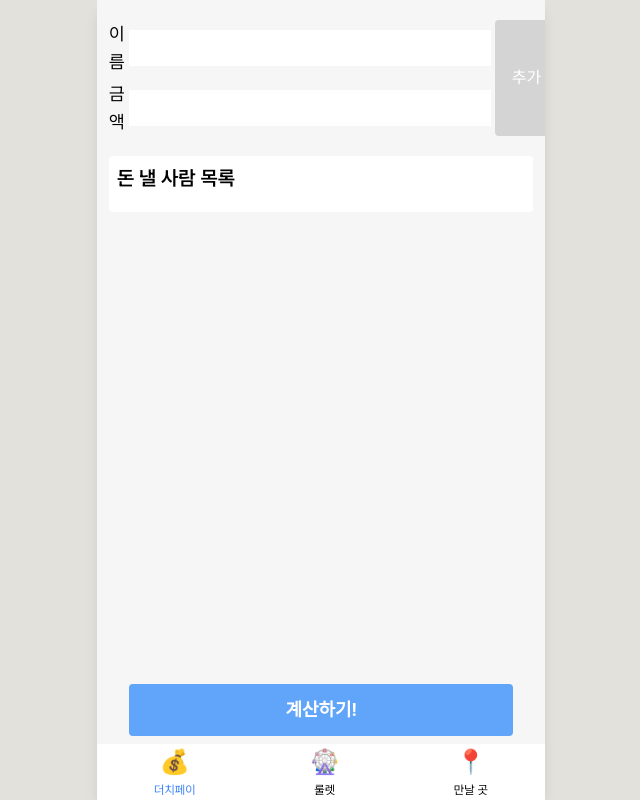
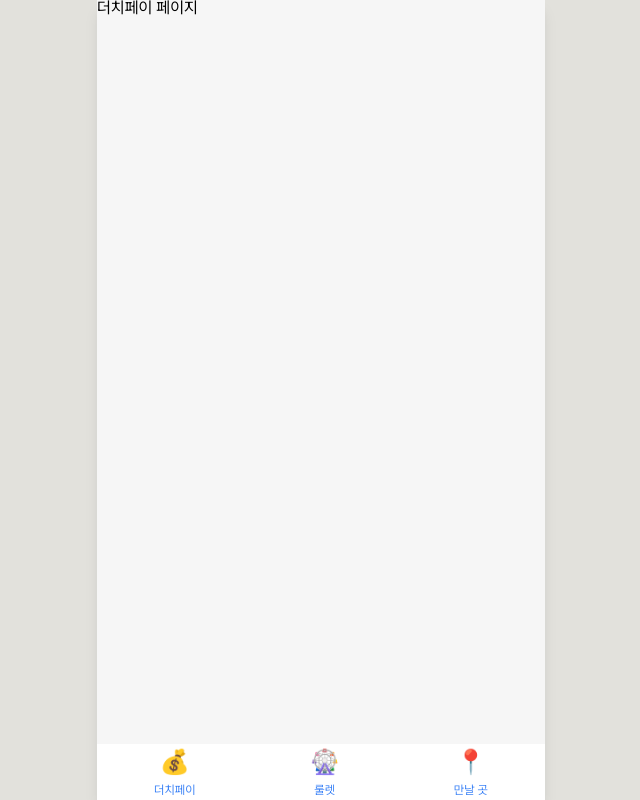
Before and after one commit to BCSDLab/TOY_HELP_MEET, a Next.js app: page /dutch-pay in a window 1280 px wide. Shown: the whole page, without its empty margins (319-959 px from the left). Built offline with nearby package versions, Linux system fonts and the light colour scheme.

Commit message:
Revert "feat: 더치페이 기능 1차 제작"
This reverts commit d4f9a9510f55a3482f78c9e545ab31a853577a8e.

```diff
--- a/package.json
+++ b/package.json
@@ -14,8 +14,7 @@
   "dependencies": {
     "next": "14.2.5",
     "react": "^18",
-    "react-dom": "^18",
-    "react-hook-form": "^7.52.1"
+    "react-dom": "^18"
   },
   "devDependencies": {
     "@next/eslint-plugin-next": "^14.2.5",
--- a/src/components/Layout/BottomNavigation.tsx
+++ b/src/components/Layout/BottomNavigation.tsx
@@ -13,13 +13,13 @@ export default function BottomNavigation() {
             <span className="text-xs mt-1">더치페이</span>
           </Link>
         </li>
-        <li className={router.pathname === '/roulette' ? 'text-blue-500' : ''}>
+        <li className={router.pathname === '/dutch-pay' ? 'text-blue-500' : ''}>
           <Link href="/roulette" className="flex flex-col items-center p-2">
             <span className="text-2xl">🎡</span>
             <span className="text-xs mt-1">룰렛</span>
           </Link>
         </li>
-        <li className={router.pathname === '/where-to-meet' ? 'text-blue-500' : ''}>
+        <li className={router.pathname === '/dutch-pay' ? 'text-blue-500' : ''}>
           <Link href="/where-to-meet" className="flex flex-col items-center p-2">
             <span className="text-2xl">📍</span>
             <span className="text-xs mt-1">만날 곳</span>
--- a/src/pages/dutch-pay/calculate.ts
+++ /dev/null
@@ -1,41 +0,0 @@
-import { Member, Transfer } from './interface';
-
-interface RoundProps {
-  members: Member[];
-  transfers: Transfer[];
-}
-
-function round({ members, transfers }: RoundProps): [Member[], Transfer[]] {
-  const newMembers = members.map((member) => new Member(member));
-  newMembers.sort((a, b) => b.diff - a.diff);
-
-  const sender = newMembers[0];
-  const recipient = newMembers.find((member) => member.diff < 0);
-  if (!recipient) { return [newMembers, transfers]; }
-
-  const newTransfers = [...transfers, new Transfer({
-    id: transfers.length + 1,
-    from: sender.name,
-    to: recipient.name,
-    amount: sender.diff,
-  })];
-
-  recipient.setDiff(recipient.diff + sender.diff);
-  sender.setDiff(0);
-  return [newMembers, newTransfers];
-}
-
-export function calculate(inputMembers: Member[]) {
-  let transfers: Transfer[] = [];
-  const totalPaid = inputMembers.reduce((acc, member) => acc + member.paid, 0);
-  const average = Math.floor(totalPaid / inputMembers.length);
-  let members = inputMembers
-    .map((member) => new Member(member))
-    .map((member) => member.calculateDiff(average));
-
-  for (let i = 0; i < members.length; i += 1) {
-    [members, transfers] = round({ members, transfers });
-  }
-
-  return { members, transfers };
-}
--- a/src/pages/dutch-pay/index.tsx
+++ b/src/pages/dutch-pay/index.tsx
@@ -1,108 +1,3 @@
-import { useState } from 'react';
-import { useForm } from 'react-hook-form';
-import { calculate } from '@/pages/dutch-pay/calculate';
-import { Member, Transfer } from './interface';
-
-interface FormType {
-  name: string;
-  paid: number;
+export default function DutchPay() {
+  return <div>더치페이 페이지</div>;
 }
-
-export default function DutchPay() {
-  const {
-    register,
-    reset,
-    setFocus,
-    handleSubmit,
-    formState: { isValid },
-  } = useForm<FormType>();
-  const [rawMembers, setRawmembers] = useState<Member[]>([]);
-  const [result, setResult] = useState<{
-    members: Member[];
-    transfers: Transfer[];
-  }>();
-
-  const handleAdd = (data: FormType) => {
-    setRawmembers((prev) => [...prev, new Member({ name: data.name, paid: Number(data.paid) })]);
-    setFocus('name');
-    reset();
-  };
-
-  const handleDelete = (idx: number) => {
-    const members = rawMembers.filter((_, index) => index !== idx);
-    setRawmembers(members);
-  };
-
-  return (
-    <div className="flex min-h-max w-full flex-col items-center justify-between px-3 py-5">
-      <form className="flex w-full gap-1" onSubmit={handleSubmit(handleAdd)}>
-        <div className="flex grow flex-col gap-1 border border-black">
-          <label className="flex items-center text-lg" htmlFor="name">
-            이름
-            <input
-              type="text"
-              id="name"
-              className="ml-1 grow border border-black px-2 py-1"
-              {...register('name', { required: '이름을 입력해주세요.' })}
-            />
-          </label>
-          <label className="flex items-center text-lg" htmlFor="paid">
-            금액
-            <input
-              id="paid"
-              type="text"
-              className="ml-1 grow border border-black px-2 py-1"
-              {...register('paid', { required: '금액을 입력해주세요.', pattern: /^[0-9]*$/ })}
-            />
-          </label>
-        </div>
-        <button
-          className="min-w-16 shrink-0 rounded bg-neutral-600 px-2 py-1 text-white disabled:bg-neutral-300"
-          type="submit"
-          disabled={!isValid}
-        >
-          추가
-        </button>
-      </form>
-      <div className="mt-5 w-full rounded bg-white p-2">
-        <div className="mb-3 text-xl font-semibold">돈 낼 사람 목록</div>
-        {rawMembers.map((value, index) => (
-          <div
-            className="flex justify-between py-1 text-lg"
-            key={`${value.name} ${value.paid} ${index}`}
-          >
-            <span className="w-1/2 text-center">{value.name}</span>
-            <span className="w-1/2 text-center">{value.paid.toLocaleString()}원</span>
-            <button type="button" onClick={() => handleDelete(index)}>
-              X
-            </button>
-          </div>
-        ))}
-      </div>
-      {result && (
-        <div className="mt-5 w-full rounded bg-white p-2">
-          <div className="mb-3 text-xl font-semibold">돈 보내기</div>
-          {result.transfers.map((transfer) => (
-            <div
-              className="grid grid-cols-2 text-center text-lg"
-              key={`${transfer.from} ${transfer.to} ${transfer.amount}`}
-            >
-              <div>
-                {transfer.from} {'->'} {transfer.to}
-              </div>
-              {transfer.amount.toLocaleString()}원
-            </div>
-          ))}
-        </div>
-      )}
-
-      <button
-        className="fixed bottom-16 w-full max-w-sm rounded bg-blue-400 py-3 text-center text-lg font-semibold text-white active:bg-blue-500"
-        type="button"
-        onClick={() => setResult(calculate(rawMembers))}
-      >
-        계산하기!
-      </button>
-    </div>
-  );
-}
--- a/src/pages/dutch-pay/interface.ts
+++ /dev/null
@@ -1,60 +0,0 @@
-export interface MemberProps {
-  name: string;
-  paid: number;
-  diff?: number;
-}
-
-export interface Member {
-  name: string;
-  paid: number;
-  diff: number;
-}
-
-export class Member {
-  name: string;
-
-  paid: number;
-
-  diff: number;
-
-  constructor({ name, paid, diff }: MemberProps) {
-    this.name = name;
-    this.paid = paid;
-    this.diff = diff || 0;
-  }
-
-  setDiff(diff: number) {
-    this.diff = diff;
-  }
-
-  calculateDiff(average: number) {
-    this.diff = average - this.paid;
-    return this;
-  }
-}
-
-export interface Transfer {
-  id: number;
-  from: string;
-  to: string;
-  amount: number;
-}
-
-export class Transfer {
-  id: number;
-
-  from: string;
-
-  to: string;
-
-  amount: number;
-
-  constructor({
-    id, from, to, amount,
-  }: Transfer) {
-    this.id = id;
-    this.from = from;
-    this.to = to;
-    this.amount = amount;
-  }
-}
--- a/src/pages/roulette/index.tsx
+++ b/src/pages/roulette/index.tsx
@@ -1,7 +1,3 @@
-import { useState } from "react";
-
 export default function Roulette() {
-  const [count, setCount] = useState<number>(6);
-
   return <div>룰렛돌리기 페이지</div>;
 }
--- a/src/styles/globals.css
+++ b/src/styles/globals.css
@@ -87,16 +87,6 @@
   a {
     text-decoration: none;
   }
-
-  input[type='number']::-webkit-inner-spin-button,
-  input[type='number']::-webkit-outer-spin-button {
-    -webkit-appearance: none;
-    margin: 0;
-  }
-
-  input[type='number'] {
-    -moz-appearance: textfield;
-  }
 }
 
 @layer utilities {
```
Also changed, not shown: 1 other file (tests, documents, lock files or other folders).
